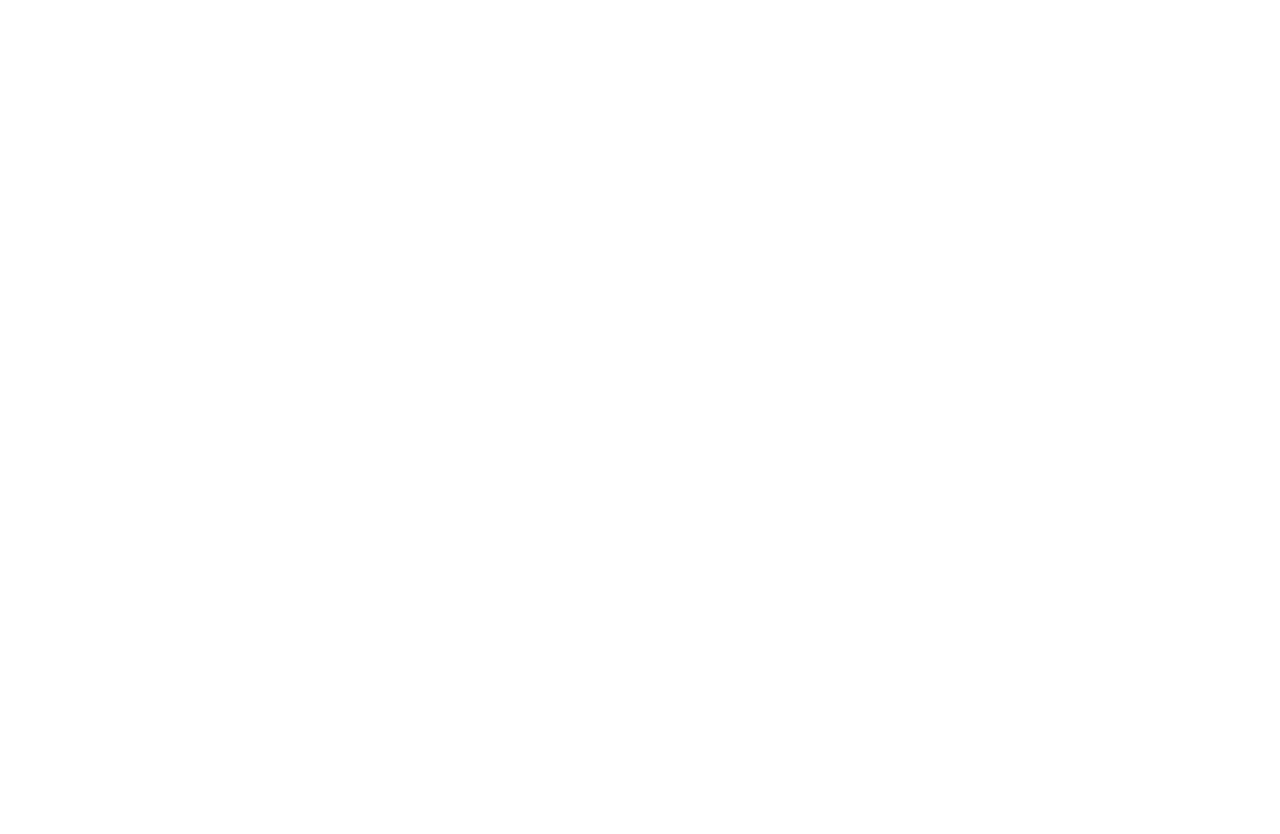
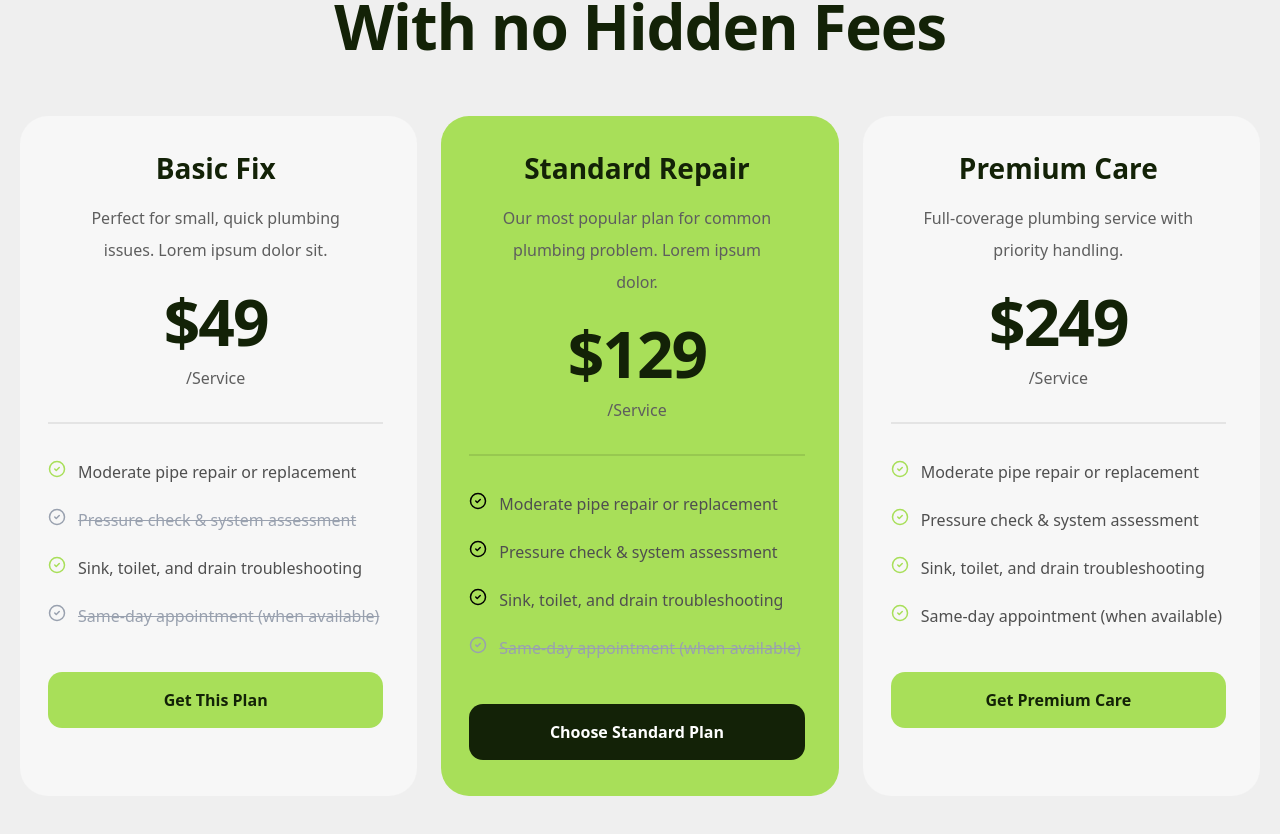
Before and after one commit to codedByShahzad/Plumberz, a Next.js app: page / in a window 1280 px wide. Shown: the part 5165-5999 px from the top of the page. Before the commit the page ends 4949 px from the top, so only its background shows below. Built offline with nearby package versions, Linux system fonts and the light colour scheme.

Commit message:
Made the Pricing Section and fix some issues

```diff
--- a/app/page.tsx
+++ b/app/page.tsx
@@ -2,6 +2,7 @@
 import AboutSection from "@/src/sections/AboutSection";
 import HeroSection from "@/src/sections/HeroSection";
 import HowItWorksSection from "@/src/sections/HowItWorksSection";
+import PricingSection from "@/src/sections/PricingSection";
 import ServicesSection from "@/src/sections/ServicesSection";
 import WhyChooseUsSection from "@/src/sections/WyChoseUseSection";
 import Image from "next/image";
@@ -15,6 +16,7 @@
       <WhyChooseUsSection />
       <Banner />
       <HowItWorksSection />
+      <PricingSection />
     </div>
   );
 }
--- a/src/sections/PricingSection.tsx
+++ b/src/sections/PricingSection.tsx
@@ -0,0 +1,165 @@
+import { CheckCircle2 } from "lucide-react";
+import Link from "next/link";
+
+const pricingPlans = [
+  {
+    id: 1,
+    title: "Basic Fix",
+    description:
+      "Perfect for small, quick plumbing issues. Lorem ipsum dolor sit.",
+    price: "$49",
+    per: "/Service",
+    features: [
+      { text: "Moderate pipe repair or replacement", available: true },
+      { text: "Pressure check & system assessment", available: false }, // 👈 second option unchecked
+      { text: "Sink, toilet, and drain troubleshooting", available: true },
+      { text: "Same-day appointment (when available)", available: false },
+    ],
+    buttonText: "Get This Plan",
+    featured: false,
+  },
+  {
+    id: 2,
+    title: "Standard Repair",
+    description:
+      "Our most popular plan for common plumbing problem. Lorem ipsum dolor.",
+    price: "$129",
+    per: "/Service",
+    features: [
+      { text: "Moderate pipe repair or replacement", available: true },
+      { text: "Pressure check & system assessment", available: true },
+      { text: "Sink, toilet, and drain troubleshooting", available: true },
+      { text: "Same-day appointment (when available)", available: false },
+    ],
+    buttonText: "Choose Standard Plan",
+    featured: true,
+  },
+  {
+    id: 3,
+    title: "Premium Care",
+    description: "Full-coverage plumbing service with priority handling.",
+    price: "$249",
+    per: "/Service",
+    features: [
+      { text: "Moderate pipe repair or replacement", available: true },
+      { text: "Pressure check & system assessment", available: true },
+      { text: "Sink, toilet, and drain troubleshooting", available: true },
+      { text: "Same-day appointment (when available)", available: true },
+    ],
+    buttonText: "Get Premium Care",
+    featured: false,
+  },
+];
+
+const PricingSection = () => {
+  return (
+    <section className="bg-[#efefef] py-20 md:py-24">
+      <div className="container-custom">
+        {/* Label */}
+        <div className="mb-6 flex justify-center">
+          <span className="inline-flex items-center gap-1 text-[15px] font-semibold text-[#132207]">
+            <span className="text-(--primary)">(</span>
+            Our Pricing Plan
+            <span className="text-(--primary)">)</span>
+          </span>
+        </div>
+
+        {/* Heading */}
+        <div className="mx-auto mb-14 max-w-220 text-center">
+          <h2 className="text-[40px] font-bold leading-[1.08] tracking-[-1.2px] text-[#132207] sm:text-[52px] xl:text-[62px]">
+            Simple, Transparent Pricing
+            <br />
+            With no Hidden Fees
+          </h2>
+        </div>
+
+        {/* Cards */}
+        <div className="grid grid-cols-1 gap-6 lg:grid-cols-3">
+          {pricingPlans.map((plan) => {
+            const isFeatured = plan.featured;
+
+            return (
+              <div
+                key={plan.id}
+                className={`group rounded-[28px] border-r-[6px] px-6 py-8 transition-all duration-300 md:px-7 md:py-9 ${
+                  isFeatured
+                    ? "border-transparent bg-(--primary) hover:-translate-y-1 hover:border-black hover:shadow-lg"
+                    : "border-transparent bg-[#f7f7f7] hover:-translate-y-1 hover:border-(--primary) hover:shadow-lg"
+                }`}
+              >
+                {/* Title */}
+                <div className="text-center">
+                  <h3 className="text-[28px] font-bold leading-[1.2] text-[#132207]">
+                    {plan.title}
+                  </h3>
+
+                  <p className="mx-auto mt-4 max-w-72.5 text-[16px] leading-8 text-[#5e5e5e]">
+                    {plan.description}
+                  </p>
+
+                  <div className="mt-6">
+                    <div className="text-[64px] font-bold leading-none tracking-[-2px] text-[#132207]">
+                      {plan.price}
+                    </div>
+                    <p className="mt-3 text-[16px] text-[#5e5e5e]">{plan.per}</p>
+                  </div>
+                </div>
+
+                {/* Divider */}
+                <div
+                  className={`my-8 h-0.5 w-full ${
+                    isFeatured ? "bg-black/10" : "bg-black/8"
+                  }`}
+                />
+
+                {/* Features */}
+                <div className="space-y-4">
+                  {plan.features.map((feature) => (
+                    <div key={feature.text} className="flex items-start gap-3">
+                      <CheckCircle2
+                        size={18}
+                        className={`mt-1 shrink-0 ${
+                          feature.available
+                            ? isFeatured
+                              ? "text-black" // 👈 middle card tick black
+                              : "text-(--primary)"
+                            : "text-gray-400"
+                        }`}
+                      />
+
+                      <span
+                        className={`text-[16px] leading-8 ${
+                          feature.available
+                            ? "text-[#4f4f4f]"
+                            : "text-gray-400 line-through"
+                        }`}
+                      >
+                        {feature.text}
+                      </span>
+                    </div>
+                  ))}
+                </div>
+
+                {/* Button */}
+                <div className="mt-10">
+                  <Link
+                    href="/contact"
+                    className={`flex w-full items-center justify-center rounded-[14px] px-6 py-4 text-[16px] font-semibold transition-all duration-300 ${
+                      isFeatured
+                        ? "bg-[#132207] text-white hover:opacity-95"
+                        : "bg-(--primary) text-[#132207] hover:opacity-95"
+                    }`}
+                  >
+                    {plan.buttonText}
+                  </Link>
+                </div>
+              </div>
+            );
+          })}
+        </div>
+      </div>
+    </section>
+  );
+};
+
+export default PricingSection;
```
Also changed, not shown: public/images/faqimage.jpg (added).
